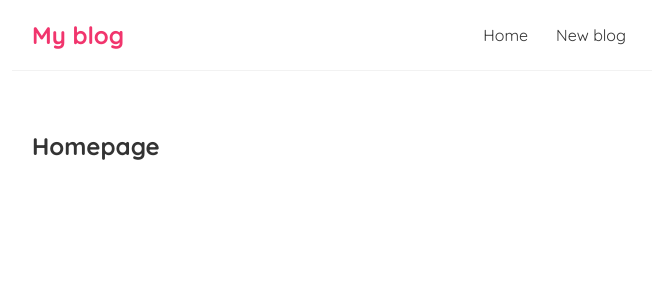
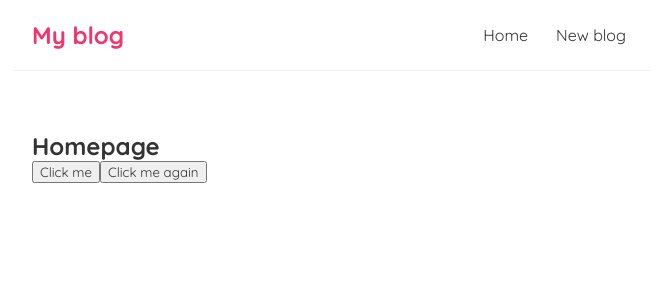
Before and after one commit to burakkuru5534/react-practices, a React (Create React App) app in the folder dojo-blog/: page / in a window 1280 px wide. Shown: the top 300 px of the page, without its empty margins (308-964 px from the left). Built offline with nearby package versions, Linux system fonts and the light colour scheme.

Commit message:
lesson5. buttons and functions

```diff
--- a/dojo-blog/src/Home.js
+++ b/dojo-blog/src/Home.js
@@ -1,7 +1,16 @@
 const Home = () => {
+
+    const handleClick = (e) =>{
+        console.log('clicked',e)
+    }
+    const handleClickAgain = (name,e) =>{
+        console.log('clicked by '+name, e.target)
+    }
     return (
         <div className="home">
             <h2>Homepage</h2>
+            <button onClick={handleClick}>Click me</button>
+            <button onClick={(e)=> handleClickAgain('burak',e)}>Click me again</button>
         </div>
      );
 }
```
